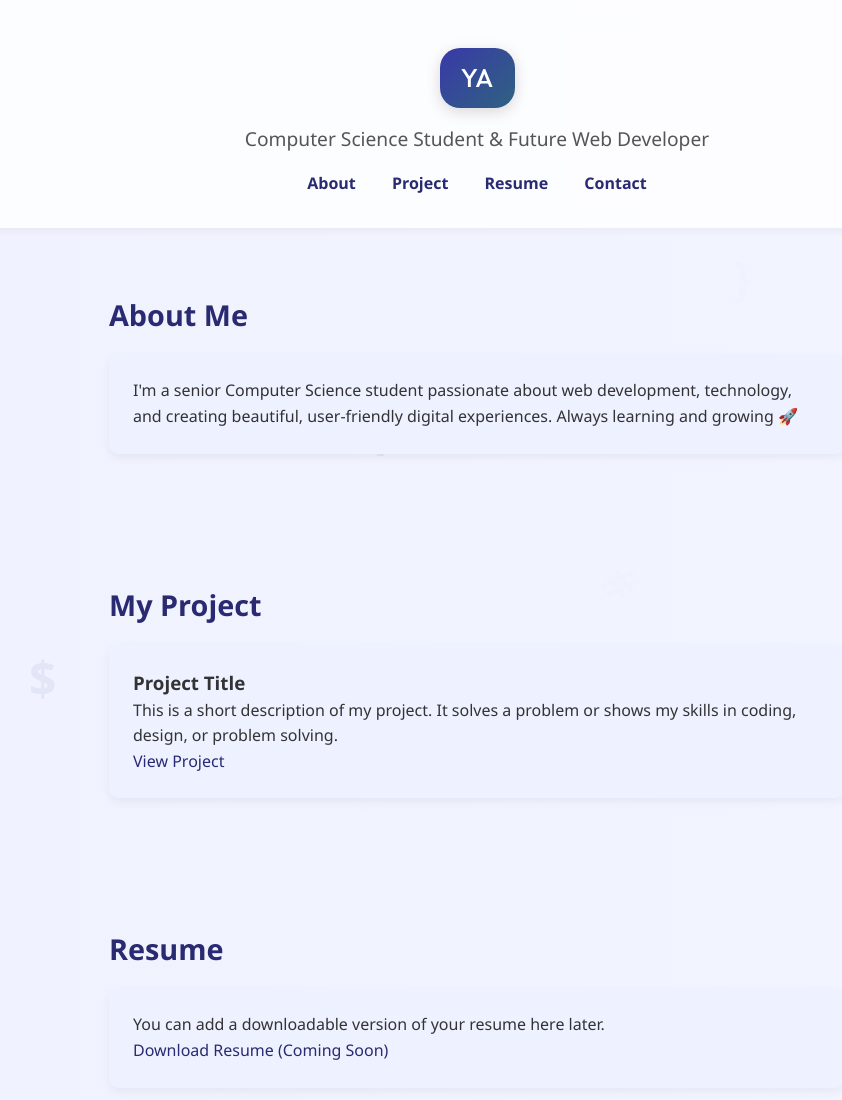
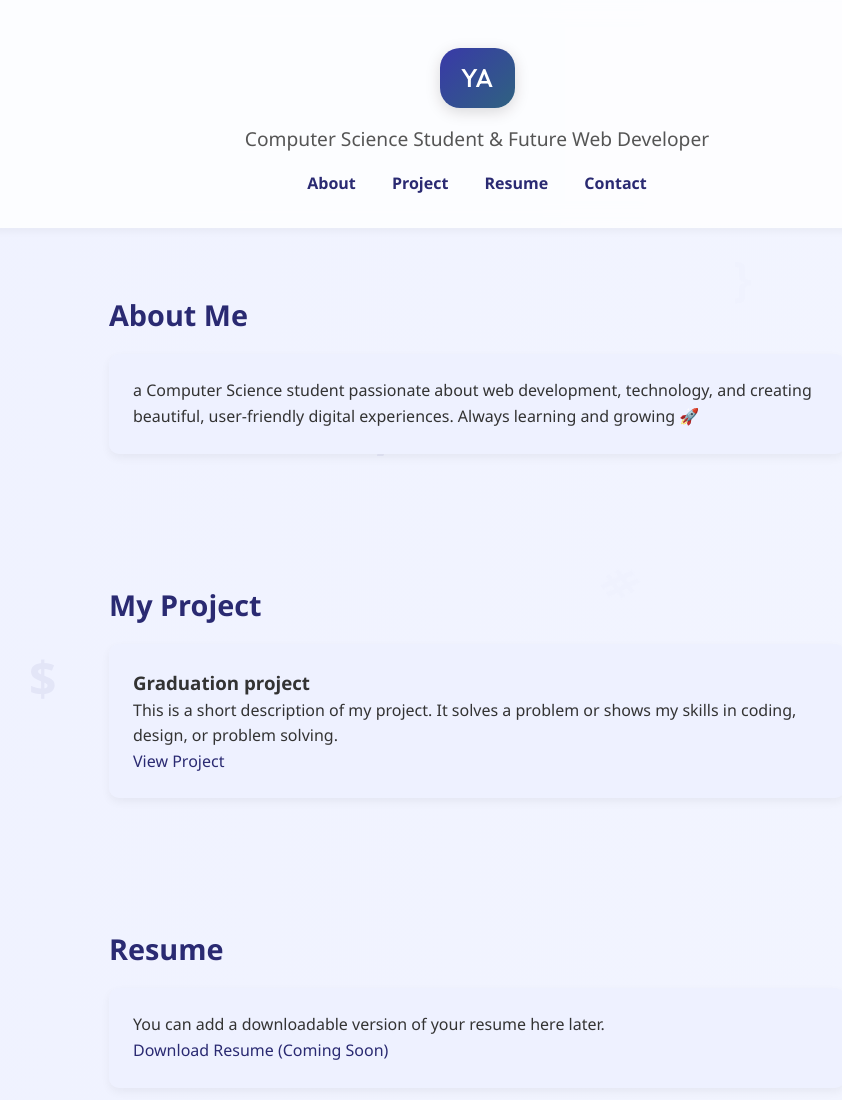
Before and after one commit to yara-alq/portfolio, a plain HTML site: page index.html in a window 1280 px wide. Shown: the top 1100 px of the page, without its empty margins (163-1005 px from the left). Drawn offline with Linux system fonts and the light colour scheme.

Commit message:
Update index.html

```diff
--- a/index.html
+++ b/index.html
@@ -203,7 +203,7 @@
     <h2>About Me</h2>
     <div class="project">
       <p>
-        I'm a senior Computer Science student passionate about web development, technology, and creating beautiful, user-friendly digital experiences. Always learning and growing 🚀
+        a Computer Science student passionate about web development, technology, and creating beautiful, user-friendly digital experiences. Always learning and growing 🚀
       </p>
     </div>
   </section>
@@ -211,7 +211,7 @@
   <section id="project">
     <h2>My Project</h2>
     <div class="project">
-      <h3>Project Title</h3>
+      <h3>Graduation project</h3>
       <p>This is a short description of my project. It solves a problem or shows my skills in coding, design, or problem solving.</p>
       <p><a href="#">View Project</a></p>
     </div>
```
